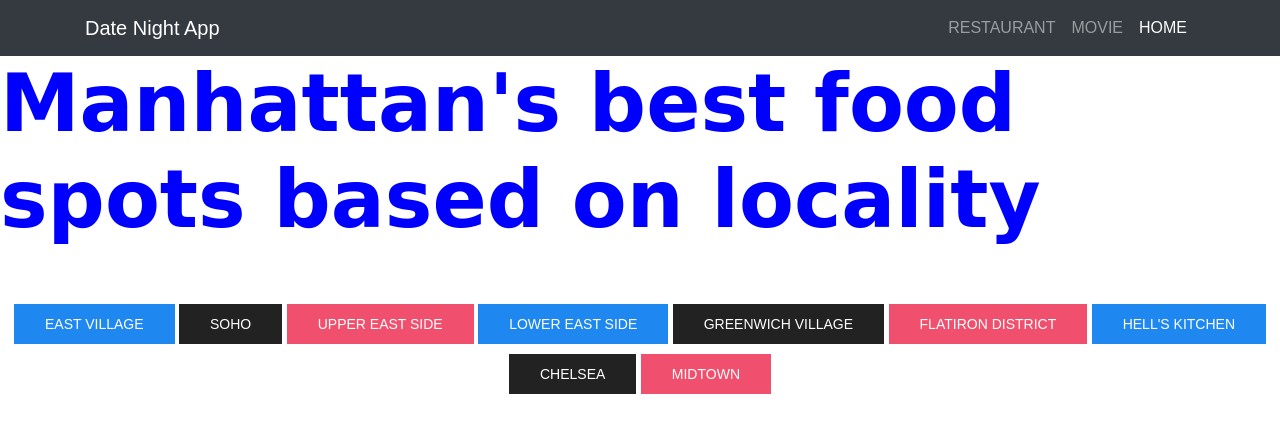
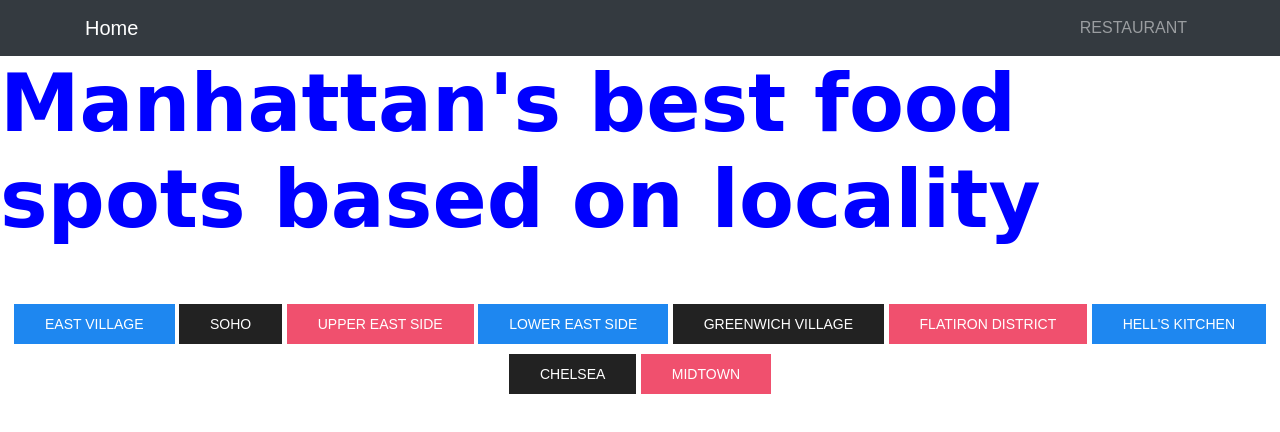
Before and after one commit to sochikenny/Date-Night.github.io, a plain HTML site: page restaurants.html in a window 1280 px wide. Drawn offline with nearby package versions, Linux system fonts and the light colour scheme.

Commit message:
tweaking some texts

```diff
--- a/restaurants.html
+++ b/restaurants.html
@@ -17,7 +17,7 @@
         <nav class="navbar navbar-expand-lg navbar-dark bg-dark">
             <div class="container">
 
-                <a class="navbar-brand" href="index.html" id="logo">Date Night App</a>
+                <a class="navbar-brand" href="index.html" id="logo">Home</a>
                 <button class="navbar-toggler" type="button" data-toggle="collapse" data-target="#navbarTogglerDemo01"
                     aria-controls="navbarTogglerDemo01" aria-expanded="false" aria-label="Toggle navigation">
                     <span class="navbar-toggler-icon"></span>
@@ -27,12 +27,6 @@
                     <ul class="navbar-nav ml-auto mt-2 mt-lg-0">
                         <li class="nav-item">
                             <a class="nav-link" href="restaurants.html">RESTAURANT</a>
-                        </li>
-                        <li class="nav-item">
-                            <a class="nav-link" href="movies.html">MOVIE</a>
-                        </li>
-                        <li class="nav-item active">
-                            <a class="nav-link" href="index.html">HOME</a>
                         </li>
                     </ul>
                 </div>
```
Also changed, not shown: index.html (+2 -2 lines).
